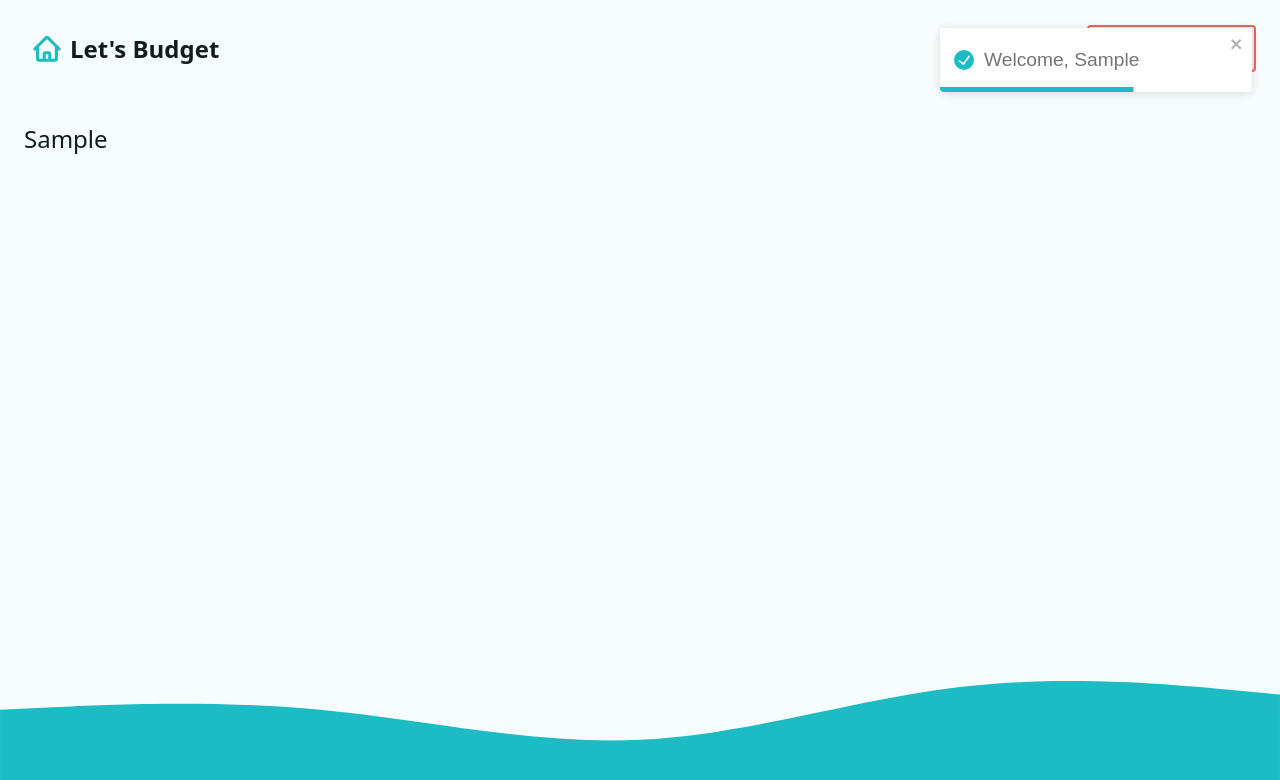
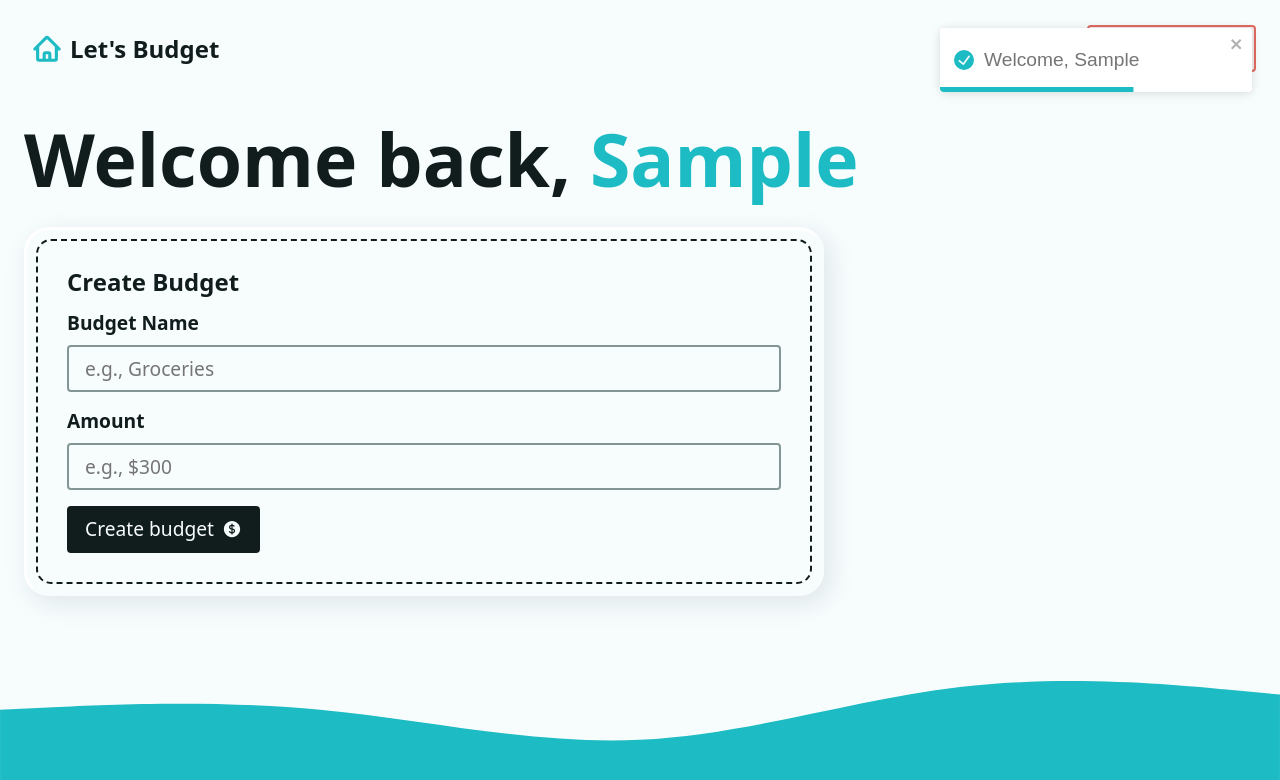
Before and after one commit to angelz510/rrbudget, a React (Vite) app: page / in a window 1280 px wide. Both pictures are taken after typing "Sample" into the empty fields and a click on the button "Create Account". Shown: the top 780 px of the page. Built offline with nearby package versions, Linux system fonts and the light colour scheme.

Commit message:
create budget form

```diff
--- /dev/null
+++ b/src/components/AddBudgetForm.jsx
@@ -0,0 +1,40 @@
+import { CurrencyDollarIcon } from "@heroicons/react/24/solid";
+import { Form } from "react-router-dom";
+
+const AddBudgetForm = () => {
+  return (
+    <div className="form-wrapper">
+      <h2 className="h3">Create Budget</h2>
+      <Form method="post" className="grid-sm">
+        <div className="grid-xs">
+          <label htmlFor="newBudget">Budget Name</label>
+          <input
+            type="text"
+            name="newBudget"
+            id="newBudget"
+            placeholder="e.g., Groceries"
+            required
+          />
+        </div>
+        <div className="grid-xs">
+          <label htmlFor="newBudgetAmount">Amount</label>
+          <input
+            type="number"
+            name="newBudgetAmount"
+            step="0.01"
+            id="newBudgetAmount"
+            placeholder="e.g., $300"
+            required
+            inputMode="decimal"
+          />
+        </div>
+        <button type="submit" className="btn btn--dark">
+          <span>Create budget</span>
+          <CurrencyDollarIcon width={20} />
+        </button>
+      </Form>
+    </div>
+  );
+};
+
+export default AddBudgetForm;
--- a/src/pages/Dashboard.jsx
+++ b/src/pages/Dashboard.jsx
@@ -1,12 +1,14 @@
 import { useLoaderData } from "react-router-dom";
 import { fetchData } from "../helpers";
 import Intro from "../components/Intro";
+import AddBudgetForm from "../components/AddBudgetForm";
 import { toast } from "react-toastify";
 
 // loader
 export function dashboardLoader() {
   const userName = fetchData("userName");
-  return { userName };
+  const budgets = fetchData("budgets");
+  return { userName, budgets };
 }
 
 // action
@@ -22,8 +24,26 @@
 }
 
 const Dashboard = () => {
-  const { userName } = useLoaderData();
-  return <>{userName ? <p>{userName}</p> : <Intro />}</>;
+  const { userName, budgets } = useLoaderData();
+  return (
+    <>
+      {userName ? (
+        <div className="dashboard">
+          <h1>
+            Welcome back, <span className="accent">{userName}</span>
+          </h1>
+          <div className="grid-sm">
+            {/* {budgets ? () : ()} */}
+            <div className="flex-lg">
+              <AddBudgetForm />
+            </div>
+          </div>
+        </div>
+      ) : (
+        <Intro />
+      )}
+    </>
+  );
 };
 
 export default Dashboard;
```
